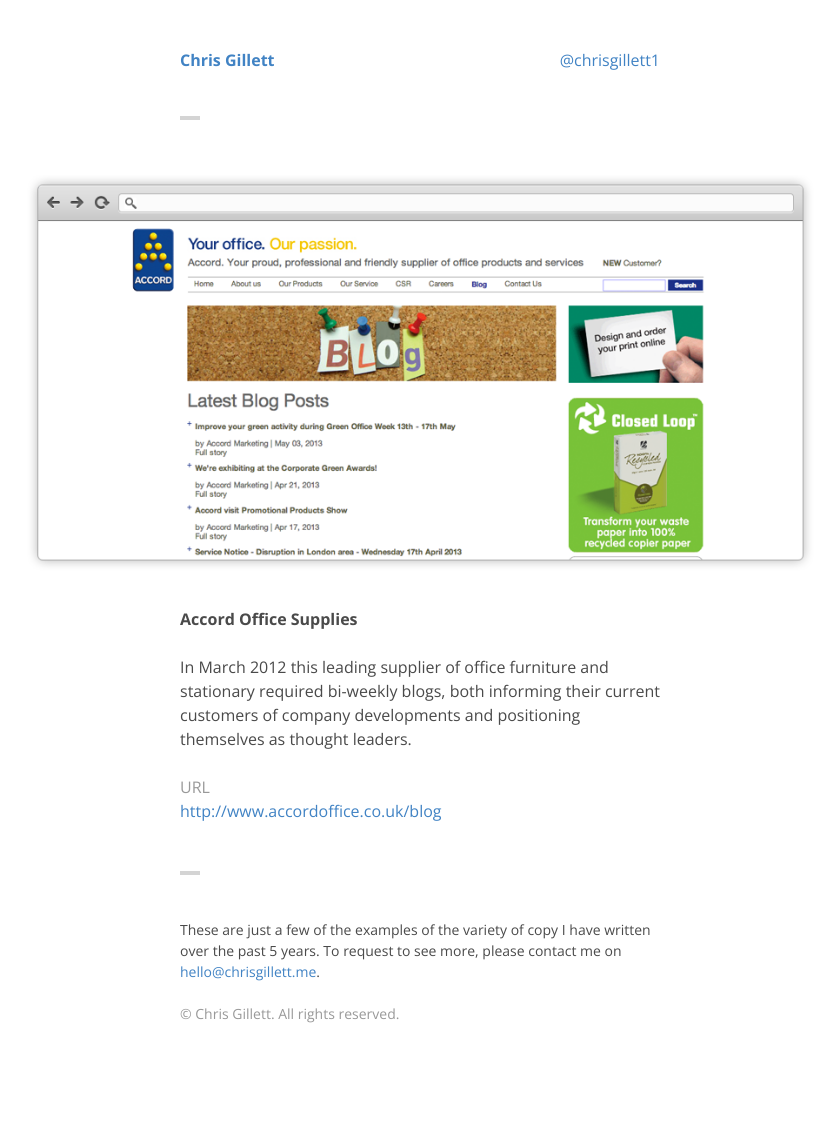
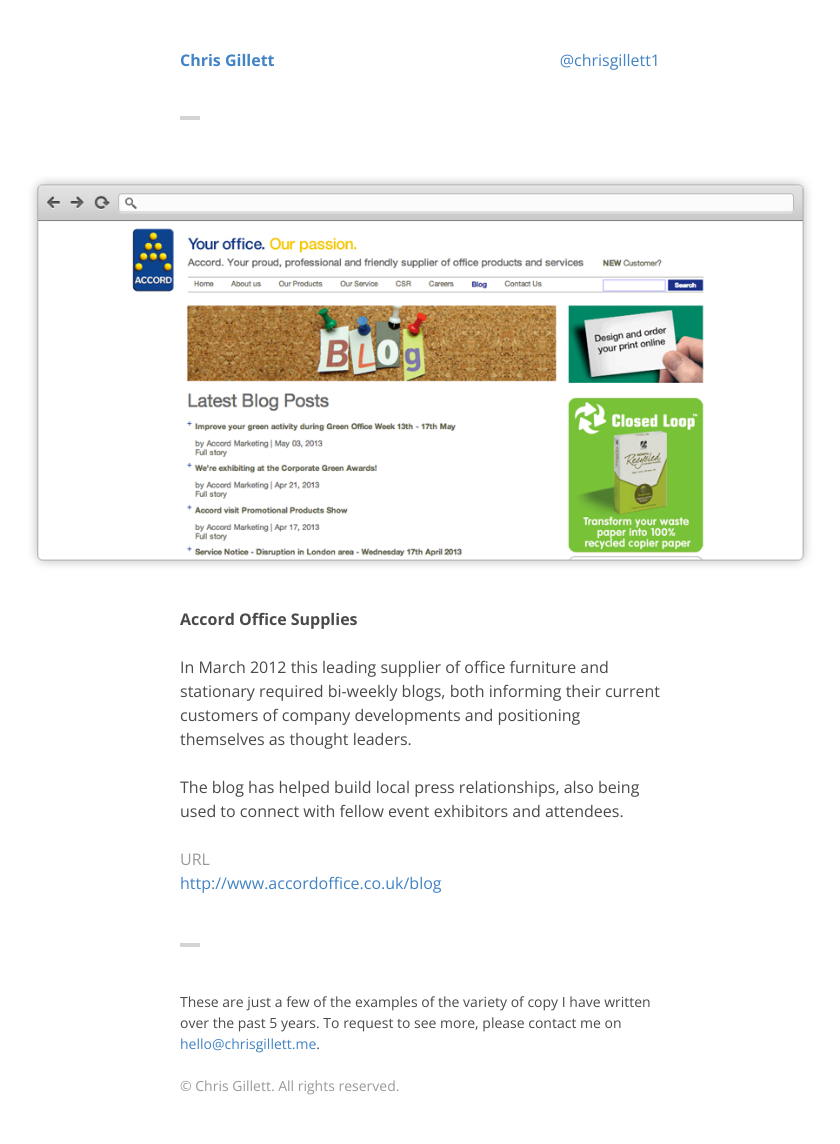
Before and after one commit to ChrisGillett/chrisgillett, a Jekyll site: the page built from _posts/2013-03-02-accord-office-supplies.md, in a window 1280 px wide. Shown: the whole page, without its empty margins (220-1060 px from the left). Built offline with Jekyll 4.4.1, drawn with Linux system fonts in a browser that asks for light colours; before the commit the page ends 1072 px from its top, so only the background shows below that.

Commit message:
Updated 2013-03-02-accord-office-supplies.md

```diff
--- a/_posts/2013-03-02-accord-office-supplies.md
+++ b/_posts/2013-03-02-accord-office-supplies.md
@@ -1,12 +1,13 @@
 ---
+published: true
 layout: post
 title: Accord Office Supplies
+image: "/img/accord-blog.png"
+"external-url": "http://www.accordoffice.co.uk/blog"
+category: blogs
 
-image: /img/accord-blog.png
-
-external-url: http://www.accordoffice.co.uk/blog
-
-category: blogs
 ---
 
 In March 2012 this leading supplier of office furniture and stationary required bi-weekly blogs, both informing their current customers of company developments and positioning themselves as thought leaders.
+
+The blog has helped build local press relationships, also being used to connect with fellow event exhibitors and attendees.
```
